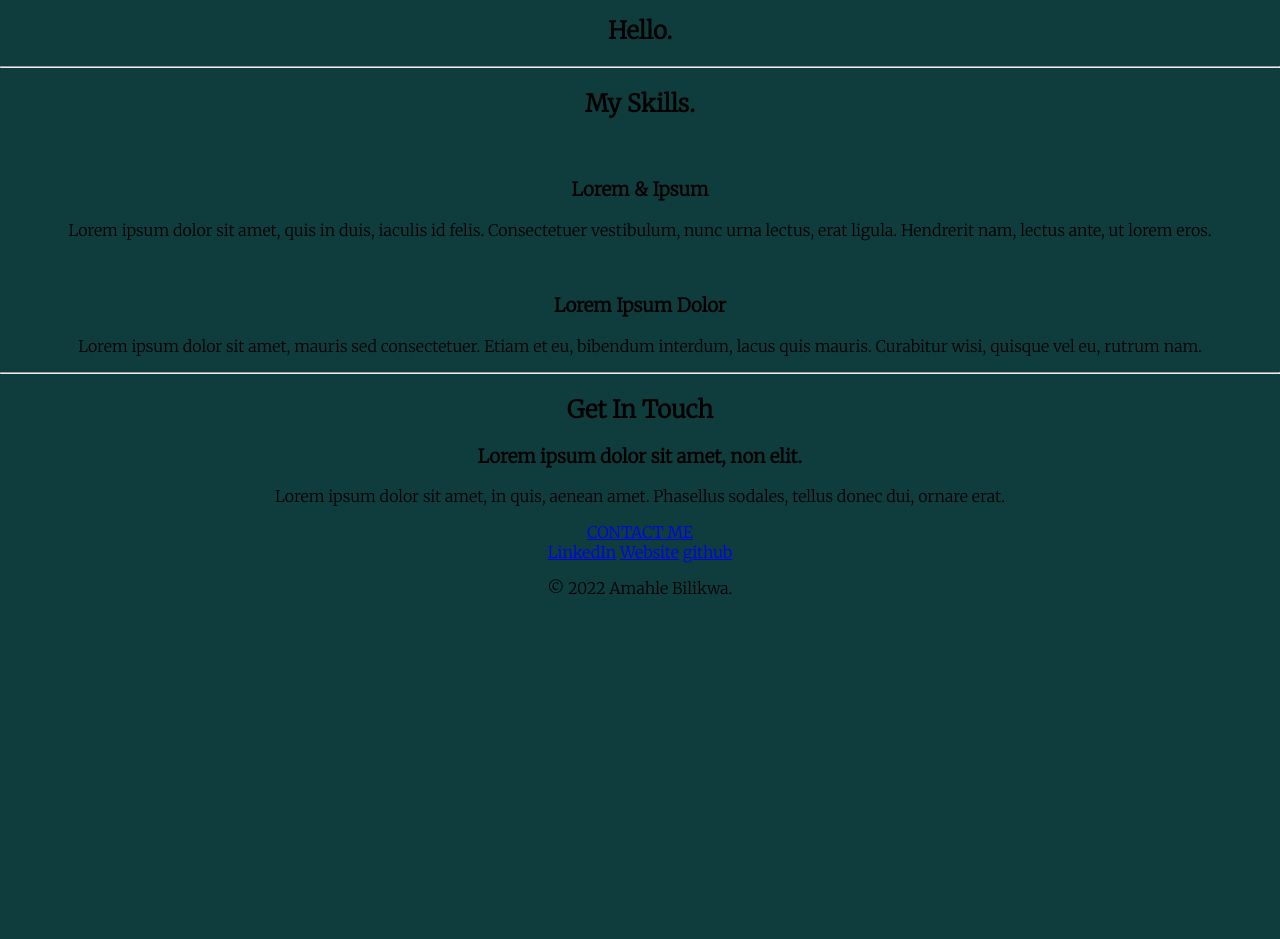
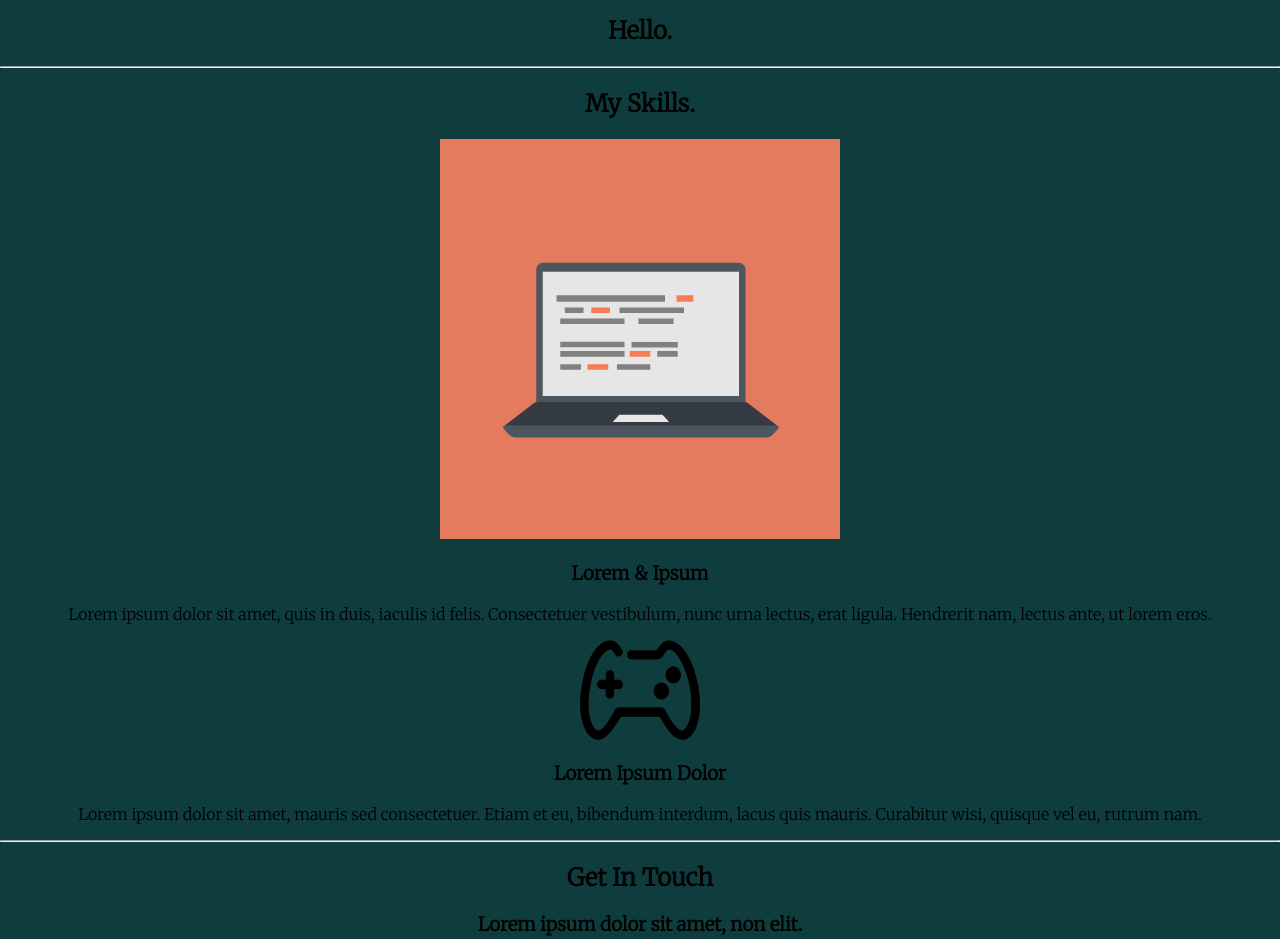
Before and after one commit to Amahle10/personal_website, a plain HTML site: page index.html in a window 1280 px wide. Shown: the part 580-1519 px from the top of the page. Before the commit the page ends 1194 px from the top, so only its background shows below. Drawn offline with Linux system fonts and the light colour scheme.

Commit message:
add image

```diff
--- a/index.html
+++ b/index.html
@@ -31,12 +31,12 @@
         <div class="skills">
           <h2>My Skills.</h2>
           <div class="skill-row">
-            <img class="" src="" alt="">
+            <img class="cpu-image" src="images/computer.png" alt="">
             <h3>Lorem & Ipsum</h3>
             <p>Lorem ipsum dolor sit amet, quis in duis, iaculis id felis. Consectetuer vestibulum, nunc urna lectus, erat ligula. Hendrerit nam, lectus ante, ut lorem eros.</p>
           </div>
           <div class="skill-row">
-            <img class="" src="" alt="">
+            <img class="gaming-image" src="images/output-onlinepngtools.png" alt="controler image" width="120px" height="100px">
             <h3>Lorem Ipsum Dolor</h3>
             <p>Lorem ipsum dolor sit amet, mauris sed consectetuer. Etiam et eu, bibendum interdum, lacus quis mauris. Curabitur wisi, quisque vel eu, rutrum nam.</p>
           </div>
@@ -57,9 +57,5 @@
         <a href="https://github.com/Amahle10" class="footer-link"> github</a>
         <p>© 2022 Amahle Bilikwa.</p>
       </div>
-
-
-
-
 </body>
 </html>
```
Also changed, not shown: images/console.png (added), images/download.jpeg (added), images/output-onlinepngtools.png (added), images/png-transparent-joystick-game-controller-video-game-icon-video-game-controller-monochrome-video-game-black (1).png (added), images/pngtree-game-control-line-icon-vector-png-image_1904129.jpg (added), images/python-arcade-games-340365.png (added).
